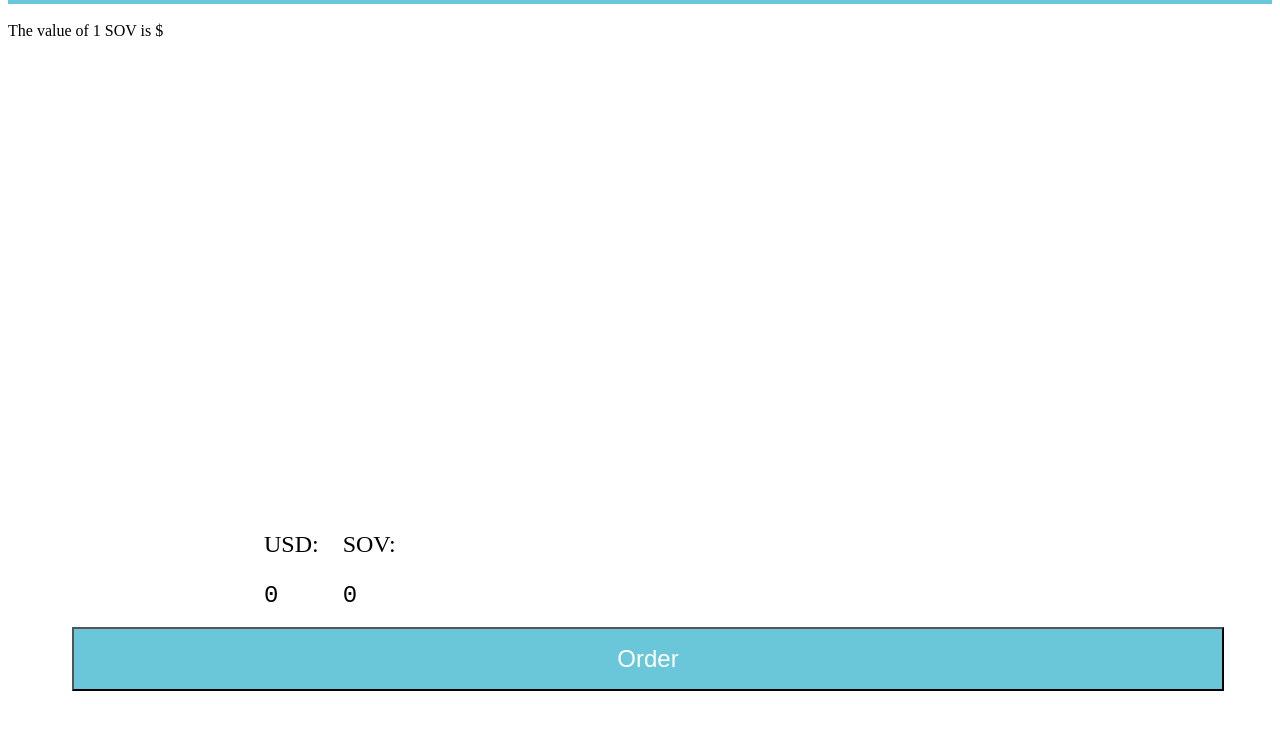
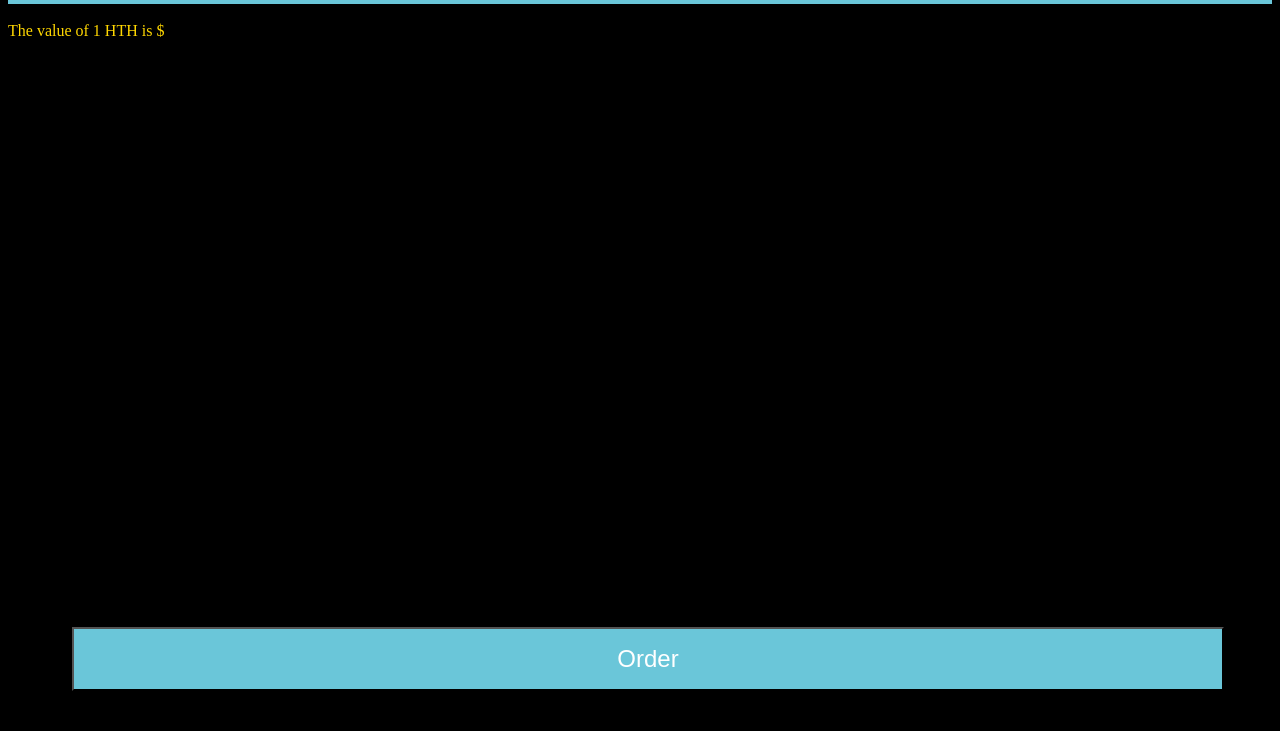
Before and after one commit to devilking6105/Payment-Processor, a website: page public/index.html in a window 1280 px wide. Shown: the part 69-800 px from the top of the page. Drawn offline with Linux system fonts and the light colour scheme; no server answers.

Commit message:
Update index.html

```diff
--- a/public/index.html
+++ b/public/index.html
@@ -2,13 +2,12 @@
 
 <html>
     <head>
-        <title>SOV Payment Processor</title>
+        <title>HTH Payment Processor</title>
         <meta name="viewport" content="width=device-width, initial-scale=1, shrink-to-fit=no">
         <meta charset="UTF-8">
         <link rel="stylesheet" href="/css/common.css">
         <link rel="stylesheet" href="/css/index.css">
     </head>
-
     <div class="header">
         <div class="right">
             <a href="/">Order</a>
@@ -19,10 +18,14 @@
         </div>
     </div>
     <br>
-
+<style>
+     body{
+        background-color: black;
+}
+</style>
     <body>
-        <div id="sovValue">
-            The value of 1 SOV is $<span id="sovValueNum"></span>
+        <div id="hthValue">
+        <span style=" color: gold" <b>The value of 1 HTH is</b></span> <span style=" color: gold" <b>$<span id="hthValueNum"></span></b>
         </div>
         <br>
 
@@ -37,7 +40,7 @@
                 USD:&nbsp;&nbsp;&nbsp;&nbsp; <pre id="usdTotalNum">0</pre>
             </span>
             <span id="sovTotal">
-                SOV:&nbsp;&nbsp;&nbsp;&nbsp; <pre id="sovTotalNum">0</pre>
+                HTH:&nbsp;&nbsp;&nbsp;&nbsp; <pre id="hthTotalNum">0</pre>
             </span>
         </div>
         <br>
```
